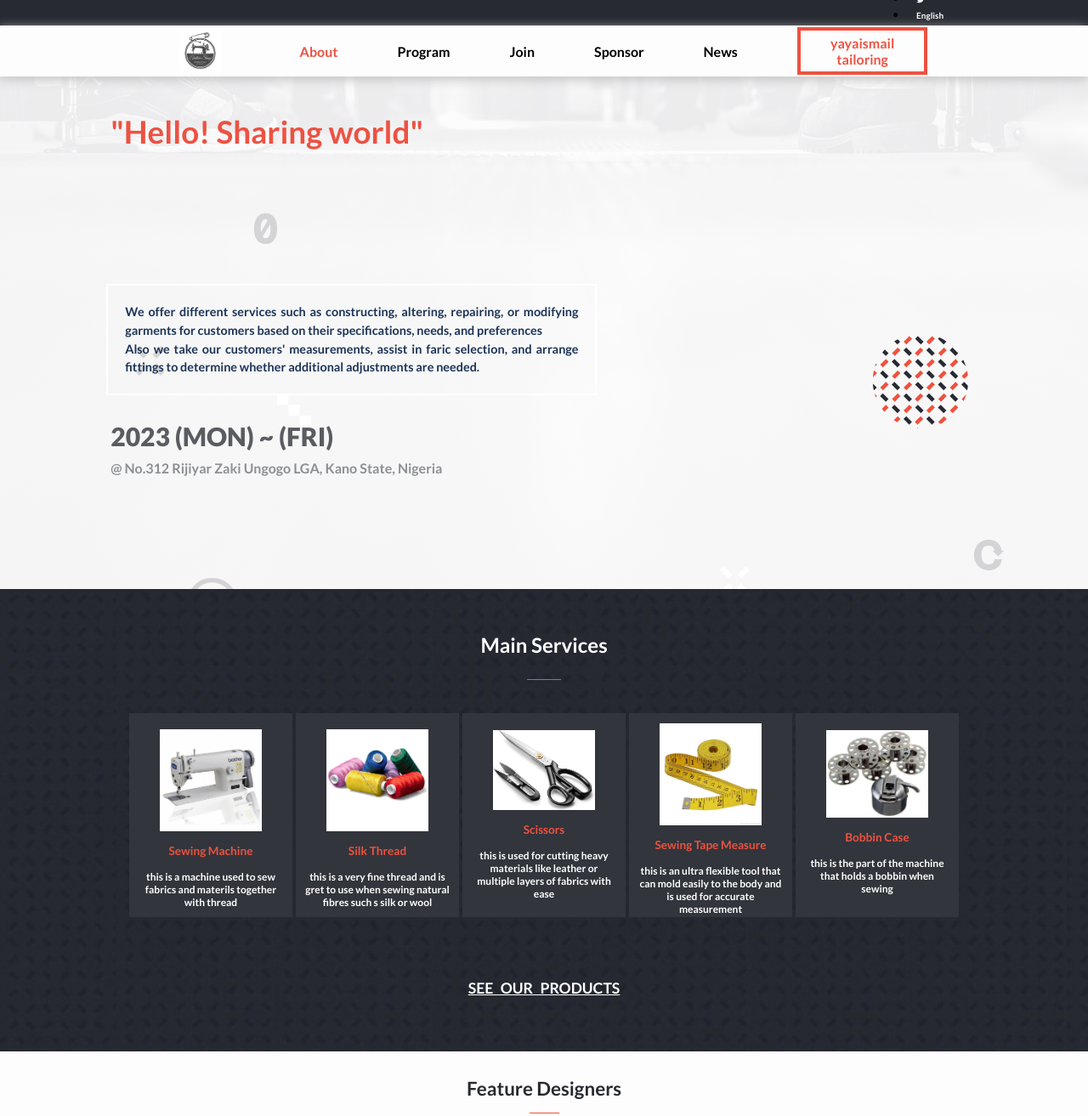
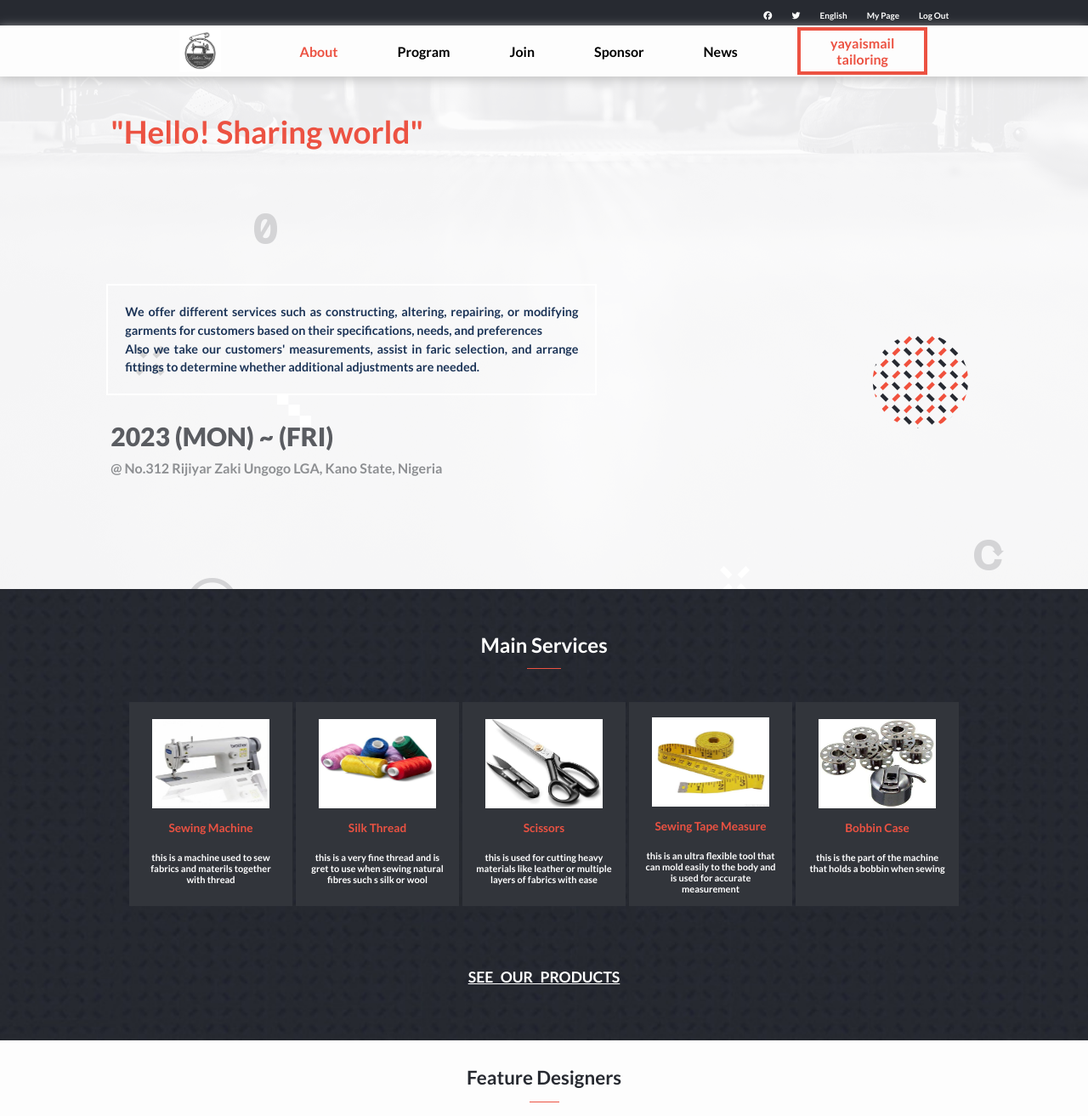
Before and after one commit to yayaismaail/capstone1, a website: page index.html in a window 1280 px wide. Shown: the top 1313 px of the page at 85% size. Drawn offline with Linux system fonts and the light colour scheme; a web font is replaced by a local one.

Commit message:
Update styles.css file

```diff
--- a/styles.css
+++ b/styles.css
@@ -371,7 +371,7 @@ body {
     width: 100vw;
     height: 100vh;
     left: 0;
-    background-color: #ecd;
+    background-color: rgba(0, 0, 0, 0.7);
     -webkit-backdrop-filter: blur(5px);
     backdrop-filter: blur(5px);
     margin-top: -2px;
@@ -382,7 +382,7 @@ body {
   .nav-link {
     color: #ec5242;
     font-size: 2em;
-    font-weight: 500;
+    font-weight: 700;
     text-decoration: none;
     text-align: center;
   }
@@ -427,6 +427,12 @@ body {
 
   .login {
     margin-right: 12%;
+    list-style-type: none;
+    padding: 0;
+  }
+
+  .login-link {
+    display: inline-block;
   }
 
   .login-details a {
@@ -562,7 +568,7 @@ body {
 
   .main-prog {
     font-size: 1.5em;
-    padding: 4% 0 2% 0;
+    padding: 4% 0 1% 0;
   }
 
   .h-r1 {
@@ -573,6 +579,10 @@ body {
     display: flex;
     justify-content: center;
     align-items: center;
+  }
+
+  .items:hover {
+    border: 2px solid #d3d3d3;
   }
 
   .items {
@@ -587,12 +597,17 @@ body {
   }
 
   .items img {
-    width: 70%;
-    height: auto;
+    width: 80%;
+    height: 50%;
   }
 
   .item-name {
     padding: 10px;
+  }
+
+  .item-desc {
+    font-size: 11px;
+    padding: 5px;
   }
 
   .join-btn {
```
